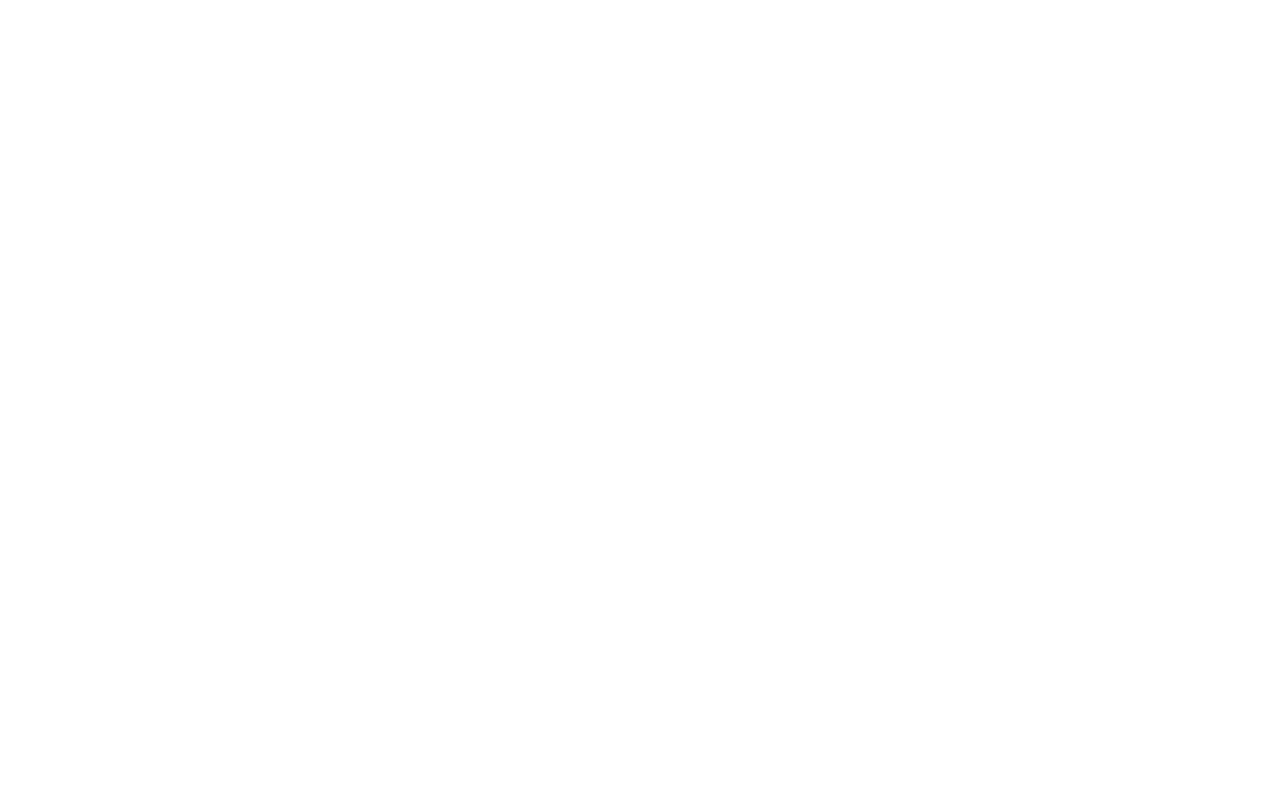
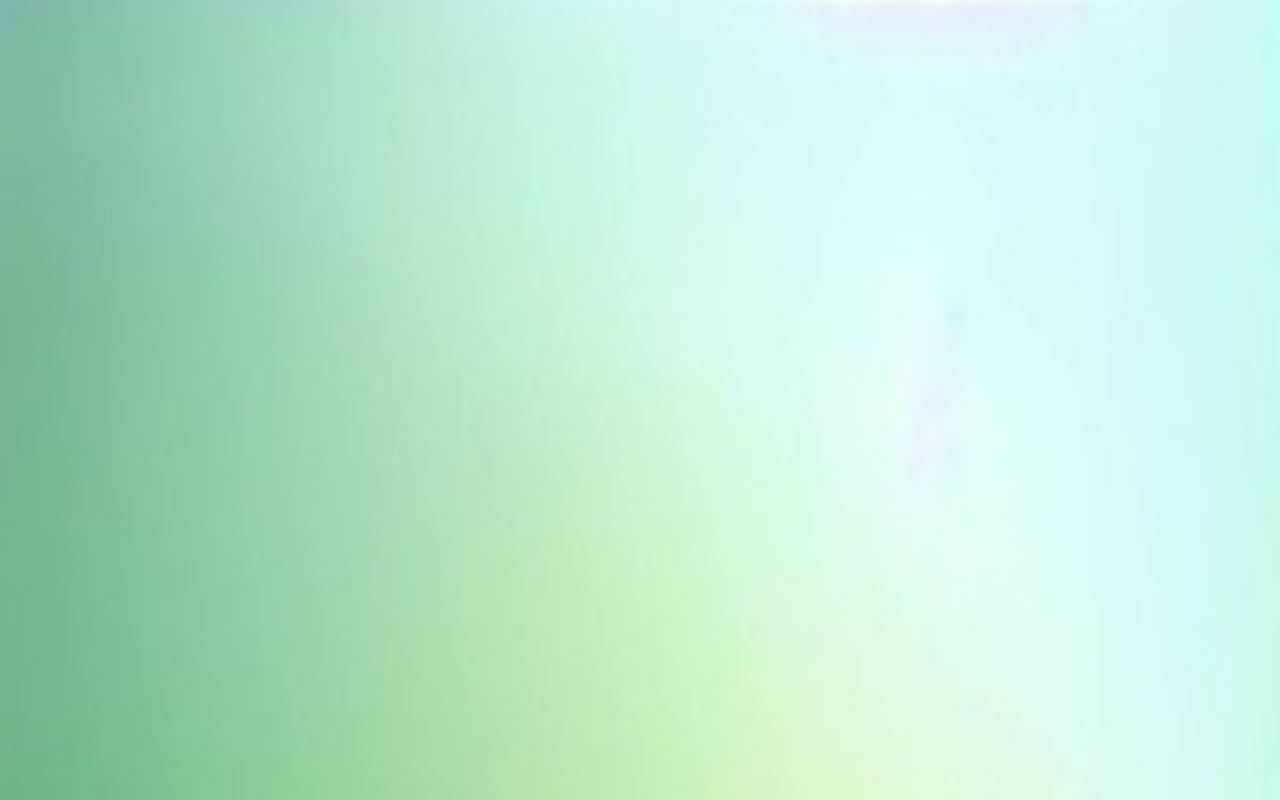
Before and after one commit to John-Mota/portifolioJohnMota, an Angular app: page /direction in a window 1280 px wide. Before the commit this address led to /. Built offline with nearby package versions, Linux system fonts and the light colour scheme.

Commit message:
initial home-page

```diff
--- a/src/app/app-routing.module.ts
+++ b/src/app/app-routing.module.ts
@@ -1,9 +1,12 @@
 import { NgModule } from '@angular/core';
 import { RouterModule, Routes } from '@angular/router';
 import { DirectionComponent } from './direction/direction.component';
+import { HomePageComponent } from './home-page/home-page.component';
 
 const routes: Routes = [
-  {path: '', component: DirectionComponent},
+  { path: 'direction', component: HomePageComponent },
+  { path: 'home', component: HomePageComponent },
+  { path: '', redirectTo: 'direction', pathMatch: 'full' }
 ];
 
 @NgModule({
--- a/src/app/direction/direction.component.html
+++ b/src/app/direction/direction.component.html
@@ -11,8 +11,8 @@
     <ul>
       <li>
         <a
-        href=""
-        target="_blank">Veja meu Portifólio</a>
+        href="home"
+        target="_self">Veja meu Portifólio</a>
       </li>
       <li>
         <a
--- a/src/app/home-page/home-page.component.css
+++ b/src/app/home-page/home-page.component.css
@@ -0,0 +1,36 @@
+* {
+  margin: 0;
+  padding: 0;
+  box-sizing: border-box;
+
+}
+
+.dark {
+  --text-color: #ffffff;
+  --bg-url: url(./../../assets/bg-dark-mobile.jpg);
+  --stroke-color: rgba(225, 225, 225, 0.5);
+  --border-color: rgba(225, 225, 225, 0.1);
+  --border-color-hover: rgba(0, 0, 0, 0.2);
+  --hightlight-color: rgba(255, 255, 255, 0.2);
+  --switch-bg-url: url(./../../assets/MoonStars.svg);
+}
+
+.light {
+  --text-color: #000000;
+  --bg-url: url(./../../assets/bg-mobile-clear.jpeg);
+  --stroke-color: rgba(0, 0, 0, 0.5);
+  --border-color: rgba(0, 0, 0, 0.1);
+  --border-color-hover: rgba(0, 0, 0, 0.2);
+  --hightlight-color: rgba(0, 0, 0, 0.1);
+  --switch-bg-url: url(./../../assets/Sun.svg);
+}
+
+body {
+  background: var(--bg-url) no-repeat top center/cover;
+  height: 100vh;
+}
+
+body * {
+  font-family: "Inter", sans-serif;
+  color: var(--text-color);
+}
--- a/src/app/home-page/home-page.component.html
+++ b/src/app/home-page/home-page.component.html
@@ -1 +1,3 @@
-<p>home-page works!</p>
+<body [ngClass]="isDarkTheme ? 'dark' : 'light'">
+
+</body>
```
Also changed, not shown: src/app/functions.service.ts (added, +9 -0 lines), 1 other file (tests, documents, lock files or other folders).
